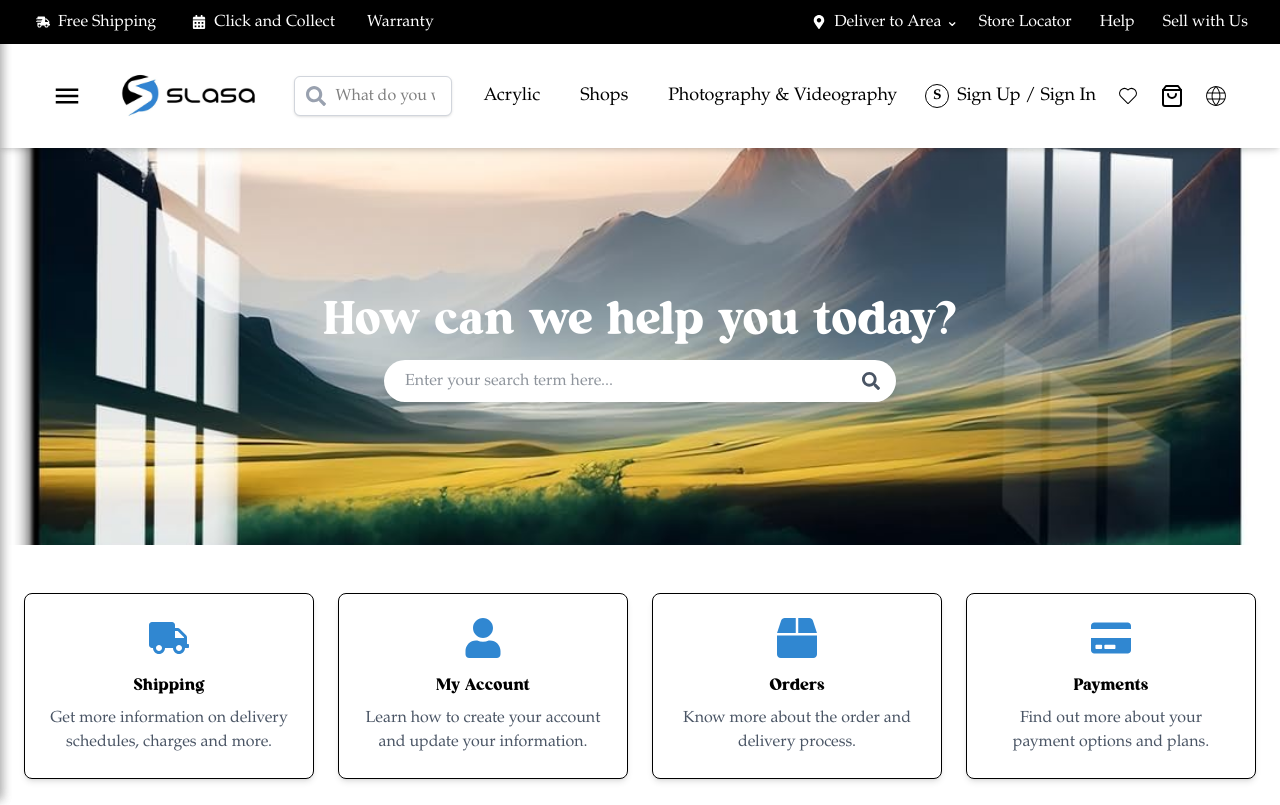
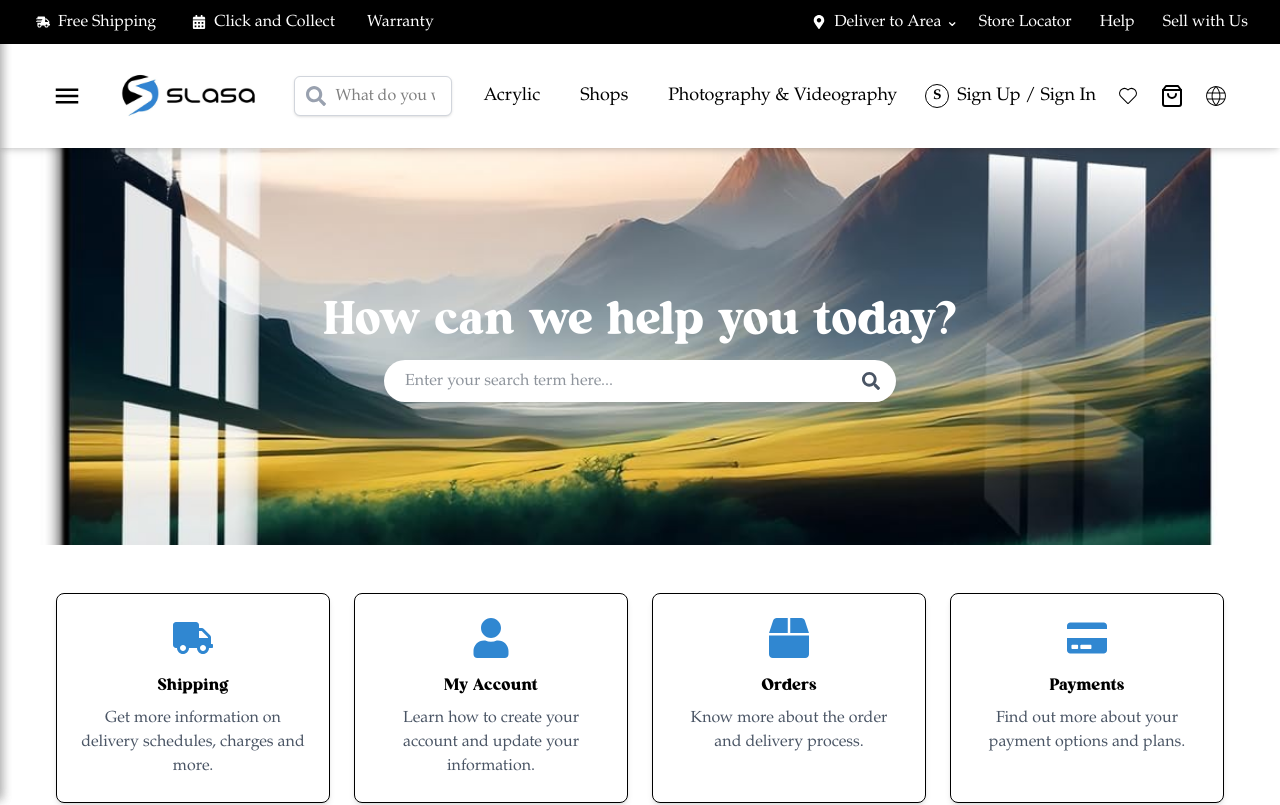
Before and after one commit to Sachin-0099/Slasa-New, a React (Vite) app: page /faq in a window 1280 px wide. Shown: the top 805 px of the page. Built offline with nearby package versions, Linux system fonts and the light colour scheme; no server answers.

Commit message:
Scroll added

```diff
--- a/src/App.css
+++ b/src/App.css
@@ -6,7 +6,7 @@ Global styles to prevent overflow
   }
   html, body {
     width: 100%;
-    height: 100%;
+    min-height: 100%;
     overflow-x: hidden; /* Prevents side scrolling */
   }
 
@@ -14,11 +14,10 @@ Global styles to prevent overflow
   /* Root container */
   #root {
     width: 100vw;
-    height: 100vh;
+    min-height: 100vh;
     display: flex;
     flex-direction: column;
-    margin: 0;
-    padding: 0;
+
   }
 
   /* Sidebar styling */
--- a/src/Components/PageLayout.jsx
+++ b/src/Components/PageLayout.jsx
@@ -8,9 +8,9 @@ const PageLayout = ({ children }) => {
   const [isSidebarOpen, setIsSidebarOpen] = useState(true);
   const [hideHeaderTop, setHideHeaderTop] = useState(false);
 
-  // Scroll handler for HeaderTop visibility
   useEffect(() => {
     const handleScroll = () => {
+      console.log("Scroll Y Position:", window.scrollY); // Debugging
       setHideHeaderTop(window.scrollY > 30);
     };
 
@@ -20,8 +20,6 @@ const PageLayout = ({ children }) => {
 
   return (
     <div className="flex min-h-screen bg-white overflow-hidden">
-
-
       {/* Main Content Area */}
       <div
         className={`flex-grow flex flex-col transition-all duration-300 ${
@@ -29,15 +27,14 @@ const PageLayout = ({ children }) => {
         } overflow-x-hidden`}
       >
         {/* Header Section */}
-        <div className="fixed top-0 left-0 w-full z-50 bg-white shadow-lg">
-          {/* Only HeaderTop hides on scroll */}
+        <div className="fixed top-0 left-0 w-full z-50 bg-white shadow-lg transition-all duration-300">
           {!hideHeaderTop && <HeaderTop />}
           <HeaderNav />
           <HeaderMain />
         </div>
 
         {/* Page Content */}
-        <div className="w-full px-0 md:px-0 lg:px-0 xl:px-0 pt-[145px] mt-15 lg:mt-0 md:mt-2">
+        <div className="w-full px-4 md:px-6 lg:px-8 pt-[145px] mt-15 lg:mt-0 md:mt-2">
           {children}
         </div>
       </div>
@@ -45,7 +42,7 @@ const PageLayout = ({ children }) => {
       {/* Mobile Sidebar Toggle */}
       <button
         onClick={() => setIsSidebarOpen(!isSidebarOpen)}
-        className="md:hidden fixed top-4 left-4 z-30 p-2 bg-white text-white rounded-full"
+        className="md:hidden fixed top-4 left-4 z-30 p-2 bg-gray-800 text-white rounded-full"
       >
         {isSidebarOpen ? "Close" : "Open"} Sidebar
       </button>
```
